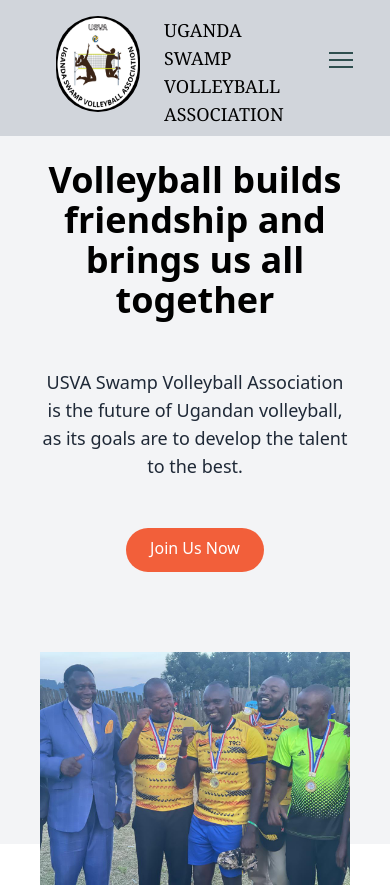
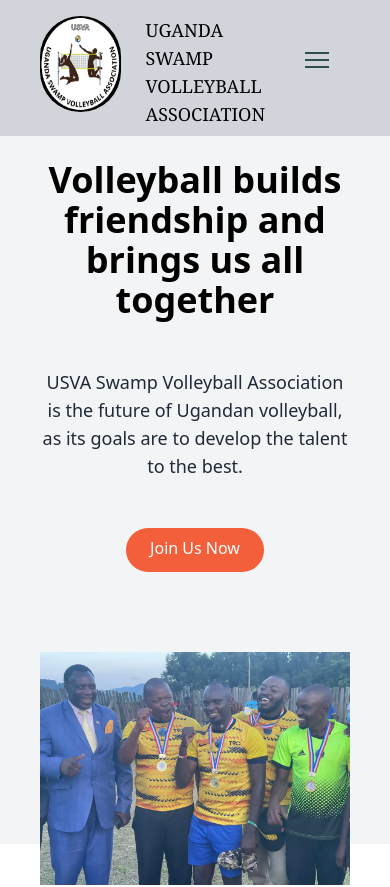
Before and after one commit to TroyMoses/usva_swamp, a Next.js app: page / in a window 390 px wide. Shown: the top 887 px of the page. Built offline with nearby package versions, Linux system fonts and the light colour scheme.

Commit message:
reduced the left padding of the home page

```diff
--- a/app/gallery/page.jsx
+++ b/app/gallery/page.jsx
@@ -156,7 +156,7 @@ export default function GalleryPage() {
                             className='w-auto md:-mt-20 md:h-80 md:w-60 h-auto'
                             src={recentTourna1} />
                         <Image
-                            className='w-auto -mt-48 md:-mt-0 md:h-80 md:w-60 h-auto'
+                            className='w-auto -mt-20 md:-mt-0 md:h-80 md:w-60 h-auto'
                             src={recentTourna6} />
                         <Image
                             className='w-auto h-auto md:h-80 md:w-60'
@@ -199,7 +199,7 @@ export default function GalleryPage() {
             </section>
 
             {/* Footer */}
-            <footer className="bg-gray-800 mt-4 pr-16 md:pr-0">
+            <footer className="bg-gray-800 mt-4 pr-16 md:pr-0 w-screen">
 
                 {/* Flex Section */}
                 <div className="flex flex-col-reverse justify-between px-6 py-10 mt-6 my-4 space-y-8 md:mr-40 md:flex-row md:space-y-0">
--- a/app/page.jsx
+++ b/app/page.jsx
@@ -57,13 +57,13 @@ export default function Home() {
         <div className="relative mx-auto h-screen w-screen bg-gray-100">
 
             {/* Navbar */}
-            <nav className="fixed w-full mt-0 top-0 mx-auto px-6 bg-gray-300">
+            <nav className="fixed w-screen mt-0 top-0 mx-auto px-6 bg-gray-300">
 
                 {/* Flex Container */}
-                <div className="flex items-center justify-between rounded-3xl px-4 pb-2 -mx-4">
+                <div className="flex w-screen items-center justify-between rounded-3xl px-4 pb-2 -mx-4">
 
                     {/* Logo */}
-                    <div className="flex space-x-6 mt-4 md:ml-24 ml-8">
+                    <div className="flex space-x-6 mt-4 md:ml-24 ml-4">
                         <div>
                             <Image className='rounded-full w-24 flex h-24' src={logoImage} alt="Logo goes here" />
                         </div>
@@ -85,7 +85,7 @@ export default function Home() {
                     </div>
 
                     {/* Hamburger Icon */}
-                    <button id="menu-btn" onClick={Anime} className="block hamburger md:hidden outline-none mr-4">
+                    <button id="menu-btn" onClick={Anime} className="block hamburger md:hidden outline-none mr-14 left-0">
                        <span className="hamburger-top"></span>
                        <span className="hamburger-middle"></span>
                        <span className="hamburger-bottom"></span>
```
